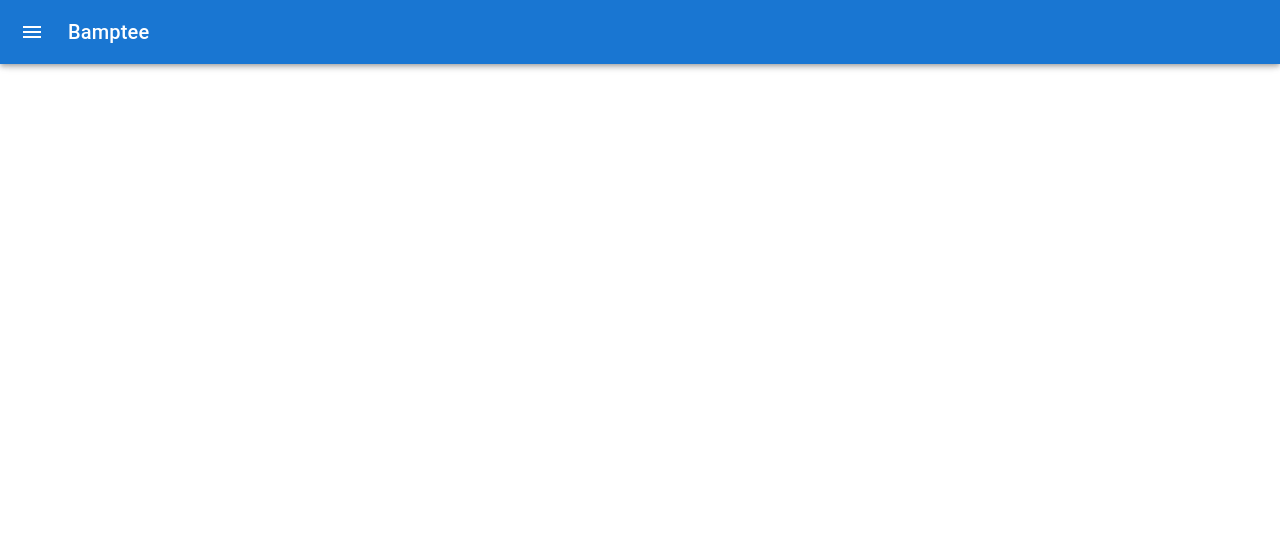
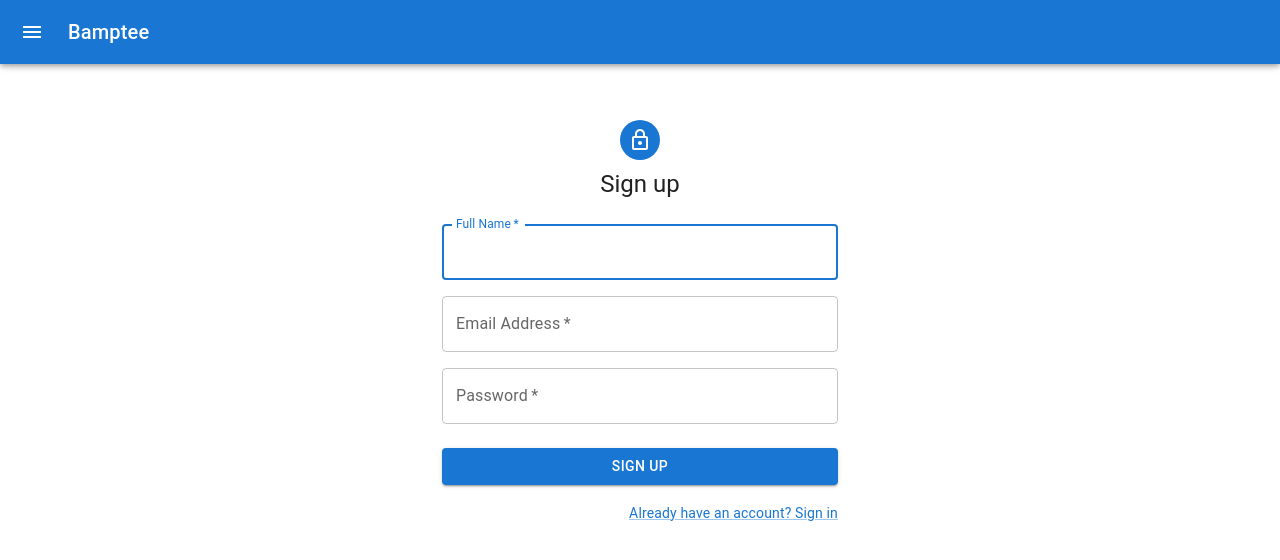
Before and after one commit to mohammad-farah/e-commerce, a React (Vite) app in the folder front-end/: page /signup in a window 1280 px wide. Before the commit this address had no page. Shown: the top 560 px of the page. Built offline with nearby package versions, Linux system fonts and the light colour scheme.

Commit message:
implementing signup functionality

```diff
--- a/front-end/src/assets/App/App.tsx
+++ b/front-end/src/assets/App/App.tsx
@@ -6,6 +6,7 @@ import SildeNavBar from './../Layouts/NavBar';
 import { Landing } from '../Pages/LandingPage/Landing';
 import { Admin } from '../Pages/AdminPage/Admin';
 import SignIn from '../Pages/SignInPage/SignIn';
+import SignUp from '../Pages/SignUpPage/SignUp';
 
 
 function App() {
@@ -17,10 +18,11 @@ function App() {
 
     <Router>
       <Routes>
-        <Route path="/" element={< Landing/>} />
+        <Route path="*" element={<Landing />} />
+        <Route path="/home" element={< Landing/>} />
         <Route path="/admin" element={<Admin />} />
         <Route path="/signin" element={<SignIn />} />
-
+        <Route path="/signup" element={<SignUp />} />
       </Routes>
     </Router>
     </div>
--- a/front-end/src/assets/Layouts/NavBar.tsx
+++ b/front-end/src/assets/Layouts/NavBar.tsx
@@ -123,7 +123,9 @@ export default function SildeNavBar() {
                 <List>
                     {['Home', 'Admin', 'Cart'].map((text, index) => (
                         <ListItem key={text} disablePadding>
-                            <ListItemButton>
+                            <ListItemButton
+                                href={text.split('-').join('').toLocaleLowerCase()}
+                            >
                                 <ListItemIcon>
                                     {MainIcons[index]}
                                 </ListItemIcon>
@@ -136,9 +138,11 @@ export default function SildeNavBar() {
                 <List>
                     {
 
-                        ['sign-in', 'sign-up'].map((text, index) => (
+                        ['Sign-in', 'Sign-up'].map((text, index) => (
                             <ListItem key={text} disablePadding>
-                                <ListItemButton>
+                                <ListItemButton
+                                    href={text.split('-').join('').toLocaleLowerCase()}
+                                >
                                     <ListItemIcon>
                                         {AuthIcons[index]}
                                     </ListItemIcon>
--- a/front-end/src/assets/Pages/LandingPage/Landing.tsx
+++ b/front-end/src/assets/Pages/LandingPage/Landing.tsx
@@ -19,7 +19,7 @@ export const Landing = () => {
     <header>
 
 
-
+      <br /><br /><br />
       {/* Tap bar for requesting and show the categoreis  */}
       <CategoriesTap
         categoryRetriever={handleCategory}
--- a/front-end/src/assets/Pages/SignInPage/SignIn.tsx
+++ b/front-end/src/assets/Pages/SignInPage/SignIn.tsx
@@ -11,20 +11,21 @@ import Container from '@mui/material/Container';
 import { createTheme, ThemeProvider } from '@mui/material/styles';
 import axios from 'axios';
 import { useCookies } from 'react-cookie';
+import { useNavigate } from 'react-router-dom';
 
 interface User {
     email: string;
     token: string;
 }
 
-interface LoginResponseData {
+interface SignInResponseData {
     user: User;
 }
 
-interface LoginResponse {
+interface SignInResponse {
     status: string;
     message: string;
-    data: LoginResponseData;
+    data: SignInResponseData;
 }
 // TODO remove, this demo shouldn't need to reset the theme.
 const defaultTheme = createTheme();
@@ -32,10 +33,11 @@ const defaultTheme = createTheme();
 export default function SignIn() {
 
     const [,setCookie,] = useCookies(['token']);
+    const navigate = useNavigate();
 
     const authenticateUser = async (email: string, password: string): Promise<void> => {
         try {
-            const response = await axios.post<LoginResponse>('http://127.0.0.1:8000/user/login', {
+            const response = await axios.post<SignInResponse>('http://127.0.0.1:8000/user/login', {
                 email : email,
                 password: password,
             });
@@ -43,9 +45,12 @@ export default function SignIn() {
             // place cookies globally
             const token = response.data.data.user.token;
             setCookie('token', token, { path: '/' });
+            navigate('/home');
 
         } catch (error) {
             throw new Error('Authentication failed');
+            console.log(error);
+
         }
     };
 
@@ -73,7 +78,7 @@ export default function SignIn() {
                         alignItems: 'center',
                     }}
                 >
-                    <Avatar sx={{ m: 1, bgcolor: 'secondary.main' }}>
+                    <Avatar sx={{ m: 1, bgcolor: 'primary.main' }}>
                         <LockOutlinedIcon />
                     </Avatar>
                     <Typography component="h1" variant="h5">
@@ -110,7 +115,7 @@ export default function SignIn() {
                         </Button>
                         <Grid container>
                             <Grid item>
-                                <Link href="#" variant="body2">
+                                <Link href="/signup" variant="body2">
                                     {"Don't have an account? Sign Up"}
                                 </Link>
                             </Grid>
--- /dev/null
+++ b/front-end/src/assets/Pages/SignUpPage/SignUp.tsx
@@ -0,0 +1,142 @@
+import Avatar from '@mui/material/Avatar';
+import Button from '@mui/material/Button';
+import CssBaseline from '@mui/material/CssBaseline';
+import TextField from '@mui/material/TextField';
+import Link from '@mui/material/Link';
+import Grid from '@mui/material/Grid';
+import Box from '@mui/material/Box';
+import LockOutlinedIcon from '@mui/icons-material/LockOutlined';
+import Typography from '@mui/material/Typography';
+import Container from '@mui/material/Container';
+import { createTheme, ThemeProvider } from '@mui/material/styles';
+import axios from 'axios';
+import { useCookies } from 'react-cookie';
+import { useNavigate } from 'react-router-dom';
+
+interface User {
+    username: string;
+    email: string;
+    token: string;
+  }
+
+  interface SignupData {
+    user: User;
+  }
+
+  interface SignupResponse {
+    status: string;
+    message: string;
+    data: SignupData;
+  }
+
+// TODO remove, this demo shouldn't need to reset the theme.
+const defaultTheme = createTheme();
+
+export default function SignUp() {
+
+    const [, setCookie,] = useCookies(['token']);
+    const navigate  = useNavigate();
+
+    const authenticateUser = async (email: string, password: string , username : string): Promise<void> => {
+        try {
+            const response = await axios.post<SignupResponse>('http://127.0.0.1:8000/user/register', {
+                email: email,
+                password: password,
+                username : username
+            });
+
+            // place cookies globally
+            const token = response.data.data.user.token;
+            setCookie('token', token, { path: '/' });
+            navigate('/home')
+
+        } catch (error) {
+            throw new Error('Authentication failed');
+        }
+    };
+
+
+    const handleSubmit = (event: React.FormEvent<HTMLFormElement>) => {
+        event.preventDefault();
+        const data = new FormData(event.currentTarget);
+        const email = data.get('email') as string;
+        const password = data.get('password') as string;
+        const username = data.get('fullname') as string;
+        authenticateUser(email, password , username);
+    };
+
+    return (
+        <ThemeProvider theme={defaultTheme}>
+            <br /><br />
+            <Container component="main" maxWidth="xs">
+                <CssBaseline />
+                <Box
+                    sx={{
+                        marginTop: 8,
+                        display: 'flex',
+                        flexDirection: 'column',
+                        alignItems: 'center',
+                    }}
+                >
+                    <Avatar sx={{ m: 1, bgcolor: 'primary.main' }}>
+                        <LockOutlinedIcon />
+                    </Avatar>
+                    <Typography component="h1" variant="h5">
+                        Sign up
+                    </Typography>
+                    <Box component="form" noValidate onSubmit={handleSubmit} sx={{ mt: 3 }}>
+                        <Grid container spacing={2}>
+                            <Grid item xs={12}>
+                                <TextField
+                                    autoComplete="given-name"
+                                    name="fullname"
+                                    required
+                                    fullWidth
+                                    id="fullname"
+                                    label="Full Name"
+                                    autoFocus
+                                />
+                            </Grid>
+                            <Grid item xs={12}>
+                                <TextField
+                                    required
+                                    fullWidth
+                                    id="email"
+                                    label="Email Address"
+                                    name="email"
+                                    autoComplete="email"
+                                />
+                            </Grid>
+                            <Grid item xs={12}>
+                                <TextField
+                                    required
+                                    fullWidth
+                                    name="password"
+                                    label="Password"
+                                    type="password"
+                                    id="password"
+                                    autoComplete="new-password"
+                                />
+                            </Grid>
+                        </Grid>
+                        <Button
+                            type="submit"
+                            fullWidth
+                            variant="contained"
+                            sx={{ mt: 3, mb: 2 }}
+                        >
+                            Sign Up
+                        </Button>
+                        <Grid container justifyContent="flex-end">
+                            <Grid item>
+                                <Link href="/signin" variant="body2">
+                                    Already have an account? Sign in
+                                </Link>
+                            </Grid>
+                        </Grid>
+                    </Box>
+                </Box>
+            </Container>
+        </ThemeProvider>
+    );
+}
```
Also changed, not shown: front-end/src/assets/Components/ProductBox.tsx (+1 -6 lines), front-end/src/assets/Pages/SignUpPage/SignUp.ts (deleted).
